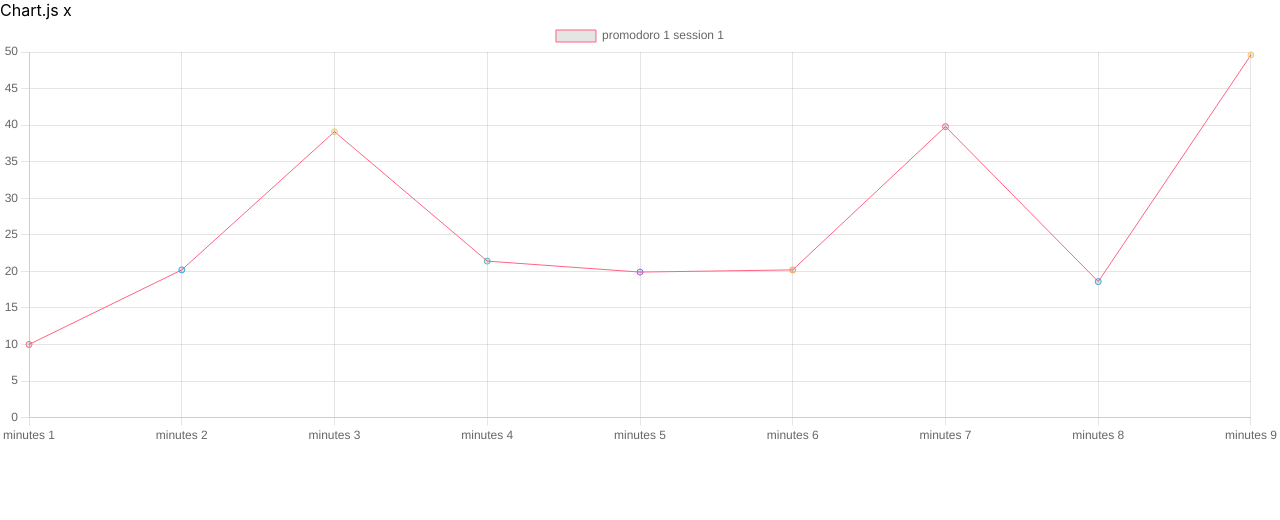
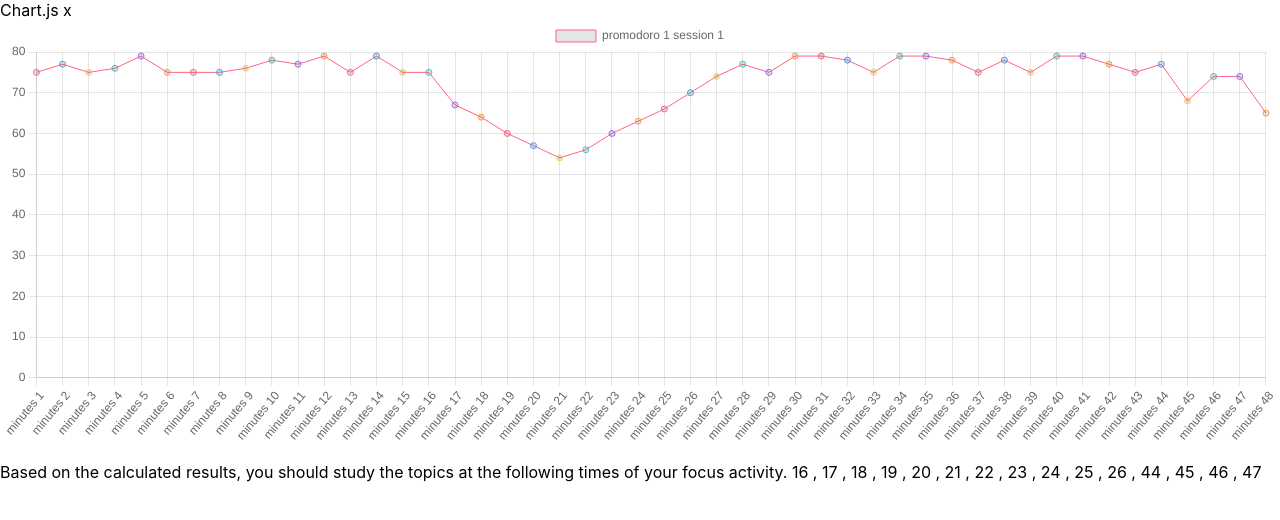
Before and after one commit to leonkoech/NeuroCognitive-Study-Assistant, a Next.js app: page /previous in a window 1280 px wide. Shown: the top 520 px of the page. Built offline with nearby package versions, Linux system fonts and the light colour scheme.

Commit message:
cami <333

```diff
--- a/components/chart/Chart.tsx
+++ b/components/chart/Chart.tsx
@@ -4,6 +4,7 @@ import { useEffect, useRef } from "react";
 type Props  = {
     name: string,
     points: number [],
+    id: string
 }
 
 const createYAxis = (data: number []) => {
@@ -16,7 +17,7 @@ const createYAxis = (data: number []) => {
 
 }
 
-function ChartComponent ({ name, points }: Props) {
+function ChartComponent ({ name, points,id }: Props) {
  const canvasEl =  useRef<HTMLCanvasElement>(null);
 
  const colors = {
@@ -42,7 +43,7 @@ useEffect(() => {
     // if (context == null) return; // context may be null
     // var context = document.getElementById('myChart');
 
-    const ctx = document.querySelector('.myChart') as HTMLCanvasElement;;
+    const ctx = document.getElementById(id) as HTMLCanvasElement;;
 
 
     // const gradient = context?.createLinearGradient(0, 16, 0, 600);
@@ -93,7 +94,7 @@ useEffect(() => {
   return (
     <div className="App">
       <span>Chart.js x</span>
-      <canvas className="myChart" ref={canvasEl} height="100" />
+      <canvas id={id} ref={canvasEl} height="100" />
     </div>
   );
 }
--- a/pages/previous.tsx
+++ b/pages/previous.tsx
@@ -1,9 +1,46 @@
 import ChartComponent from "../components/chart/Chart";
+import { datapoints } from "./results";
+const values=
+    {
+        //more focus required -> important study session -> Important Test study time
+        maxValue: 80,
+        minValue: 75,
+        mAbsValue: 65,
+        id: "anomaly"
+    }
+
+
+const anom=[75,77,75,76,79,75,75,75,76,78,77,79,75,79,75,75,67,64,60,57,54,56,60,63,66,70,74,77,75,79,79,78,75,79,79,78,75,78,75,79,79,77,75,77,68,74,74,65]
 const previous = () =>{
+lowdataset(anom, values.mAbsValue);
 return (
     <div>
-    <ChartComponent name={'promodoro 1 session 1'} points={[10.0, 20.2, 39.1, 21.4, 19.9, 20.2, 39.8, 18.6, 49.6]}></ChartComponent>
+        <ChartComponent name={'promodoro 1 session 1'} points={anom} id={values.id}></ChartComponent>
+        <p>
+            Based on the calculated results, you should study the topics at the following times of your focus activity. {lowdataset(anom, values.minValue)[0]}
+        </p>
     </div>
 );
 }
 export default previous;
+
+
+//Variable that counts how many times you fell under the absolute minimun in focus
+var low = values.mAbsValue;
+function lowdataset (anom: string | any[], low:number){
+    let result = []
+    let secondRed = []
+    for ( let i = 0; i< anom.length; i++ ){
+            let value = anom[i];
+            if (value < low){
+                result.push(i)
+                secondRed.push(Math.round(i / 10) * 10)
+            }
+
+        }
+        return [result.join(" , "),secondRed]
+    }
+
+
+
+console.log(lowdataset(anom, values.minValue));
```
Also changed, not shown: pages/results.tsx (+40 -25 lines).
